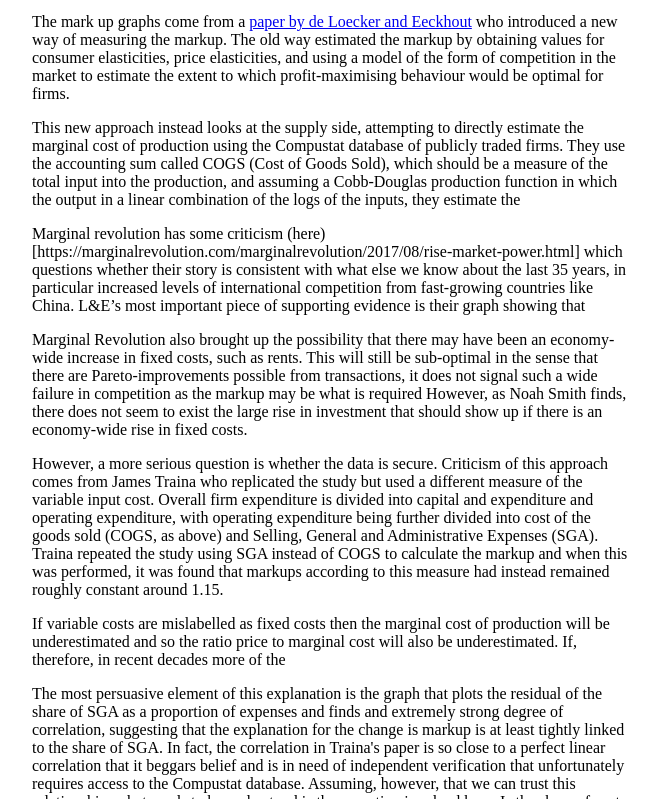
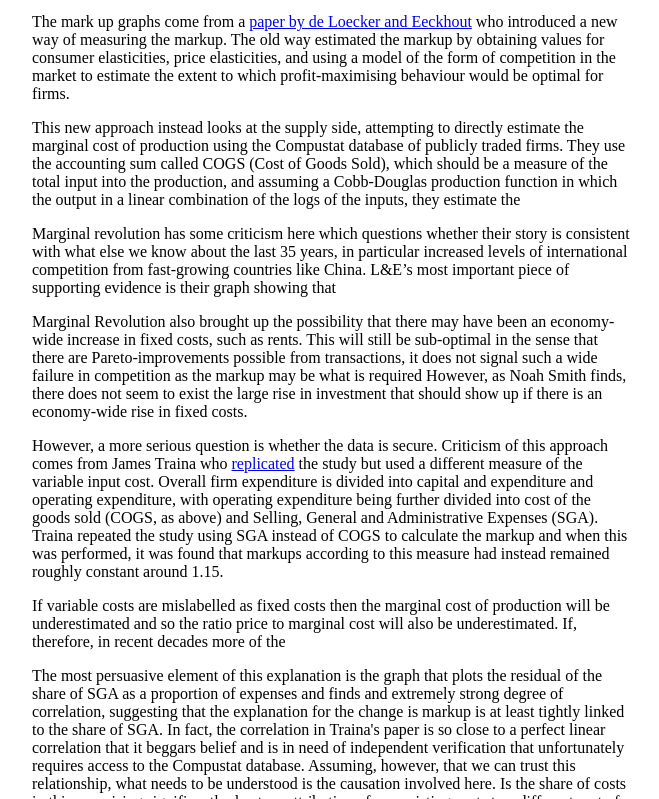
Before and after one commit to HoagyC/HoagyC.github.io, a plain HTML site: page markup.html in a window 1280 px wide. Shown: the part 493-1292 px from the top of the page, without its empty margins (308-967 px from the left). Drawn offline with Linux system fonts and the light colour scheme.

Commit message:
Update markup.html

```diff
--- a/markup.html
+++ b/markup.html
@@ -40,13 +40,13 @@
 
 <p>This new approach instead looks at the supply side, attempting to directly estimate the marginal cost of production using the Compustat database of publicly traded firms. They use the accounting sum called COGS (Cost of Goods Sold), which should be a measure of the total input into the production, and assuming a Cobb-Douglas production function in which the output in a linear combination of the logs of the inputs, they estimate the</p>
 
-<p>Marginal revolution has some criticism (here)[https://marginalrevolution.com/marginalrevolution/2017/08/rise-market-power.html] which questions whether their story is consistent with what else we know about the last 35 years, in particular increased levels of international competition from fast-growing countries like China. L&amp;E’s most important piece of supporting evidence is their graph showing that
+<p>Marginal revolution has some criticism <a href:"https://marginalrevolution.com/marginalrevolution/2017/08/rise-market-power.html">here</a> which questions whether their story is consistent with what else we know about the last 35 years, in particular increased levels of international competition from fast-growing countries like China. L&E’s most important piece of supporting evidence is their graph showing that
         </p>
 
 
 <p>Marginal Revolution also brought up the possibility that there may have been an economy-wide increase in fixed costs, such as rents. This will still be sub-optimal in the sense that there are Pareto-improvements possible from transactions, it does not signal such a wide failure in competition as the markup may be what is required However, as Noah Smith finds, there does not seem to exist the large rise in investment that should show up if there is an economy-wide rise in fixed costs.</p>
 
-<p>However, a more serious question is whether the data is secure. Criticism of this approach comes from James Traina who replicated the study but used a different measure of the variable input cost. Overall firm expenditure is divided into capital and expenditure and operating expenditure, with operating expenditure being further divided into cost of the goods sold (COGS, as above) and Selling, General and Administrative Expenses (SGA). Traina repeated the study using SGA instead of COGS to calculate the markup and when this was performed, it was found that markups according to this measure had instead remained roughly constant around 1.15. </p>
+<p>However, a more serious question is whether the data is secure. Criticism of this approach comes from James Traina who <a href="https://research.chicagobooth.edu/-/media/research/stigler/pdfs/workingpapers/17isaggregatemarketpowerincreasing.pdf"> replicated</a> the study but used a different measure of the variable input cost. Overall firm expenditure is divided into capital and expenditure and operating expenditure, with operating expenditure being further divided into cost of the goods sold (COGS, as above) and Selling, General and Administrative Expenses (SGA). Traina repeated the study using SGA instead of COGS to calculate the markup and when this was performed, it was found that markups according to this measure had instead remained roughly constant around 1.15. </p>
 
 <p>If variable costs are mislabelled as fixed costs then the marginal cost of production will be underestimated and so the ratio price to marginal cost will also be underestimated. If, therefore, in recent decades more of the </p>
 
```
